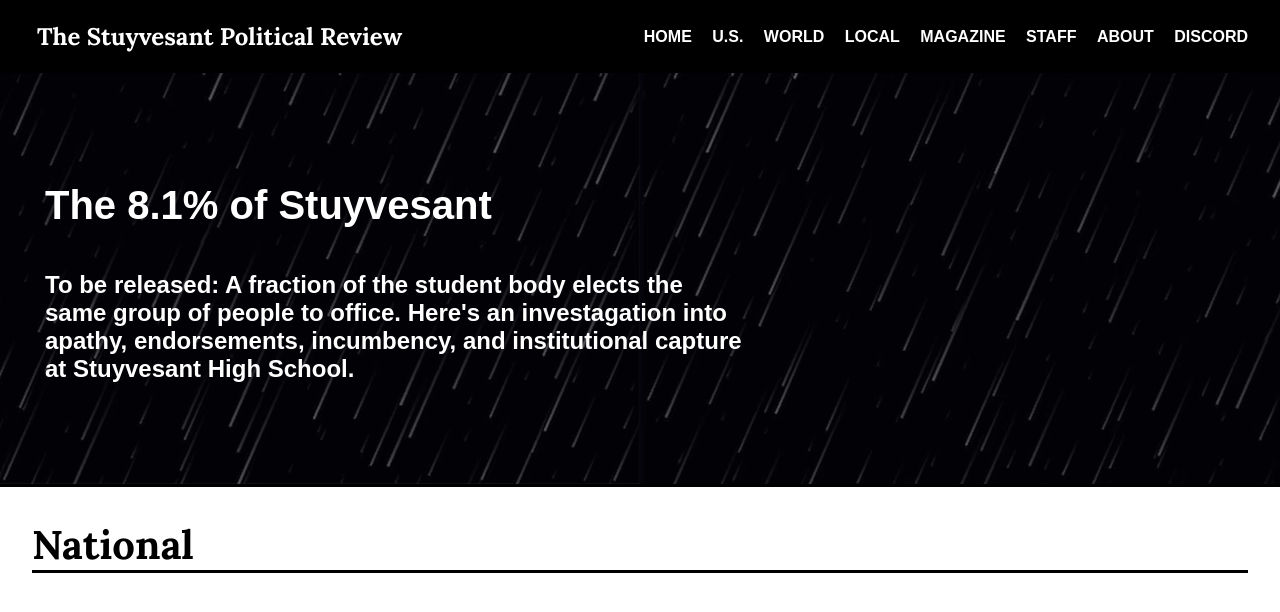
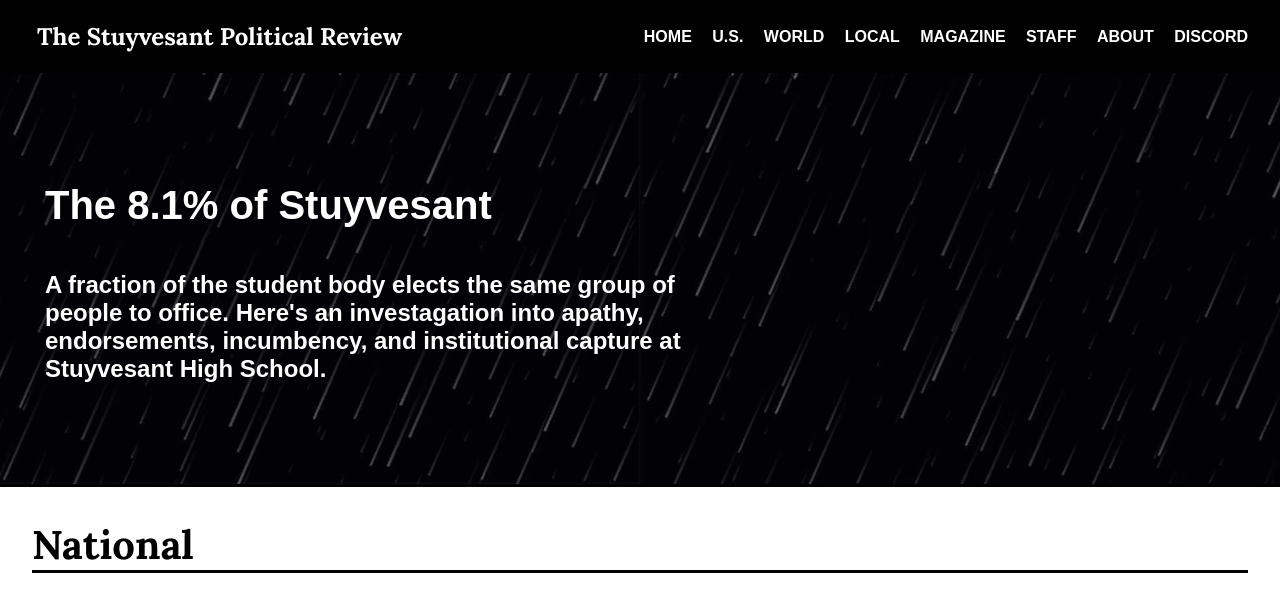
Before and after one commit to stuypoliticalreview/stuypoliticalreview.github.io, a Jekyll site: the page built from index.html, in a window 1280 px wide and 900 px high, cut to the strip 0-633 px from the top of the window. Shown: the top 612 px of the strip. Built offline with Jekyll 4.4.1, drawn with Linux system fonts in a browser that asks for light colours.

Commit message:
ooo teaser or smth lol 2.4

```diff
--- a/_layouts/home.html
+++ b/_layouts/home.html
@@ -20,8 +20,8 @@ description: "Explore in-depth analysis and coverage of domestic and foreign pol
 
 <section class="hero" style="background-image: url('/assets/images/hero.png');" role="img" aria-label="Students discussing political topics at Stuyvesant High School">
   <div class="hero-text">
-    <a href="https://vote.stuysu.org/"><h1 class="hero-main">The 8.1% of Stuyvesant</h1></a>
-    <p class="hero-second">To be released: A fraction of the student body elects the same group of people to office. Here's an investagation into apathy, endorsements, incumbency, and institutional capture at Stuyvesant High School.</p>
+    <a href="/assets/images/coming_soon.png"><h1 class="hero-main">The 8.1% of Stuyvesant</h1></a>
+    <p class="hero-second">A fraction of the student body elects the same group of people to office. Here's an investagation into apathy, endorsements, incumbency, and institutional capture at Stuyvesant High School.</p>
   </div>
 </section>
 
```
Also changed, not shown: assets/images/coming_soon.png (added).
